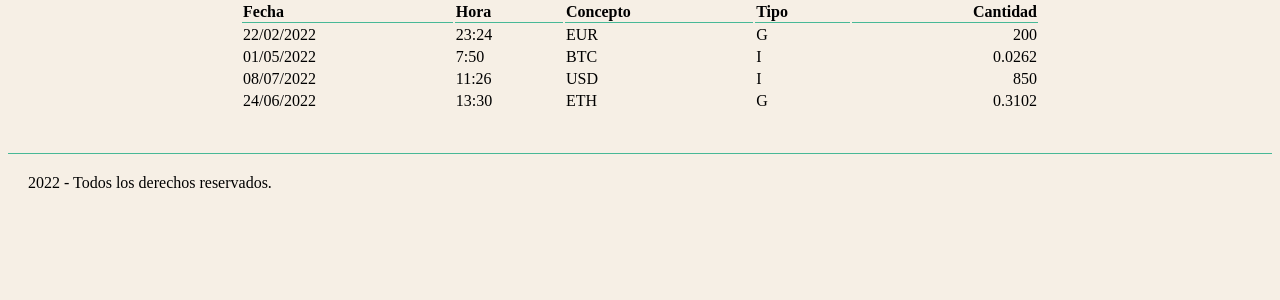
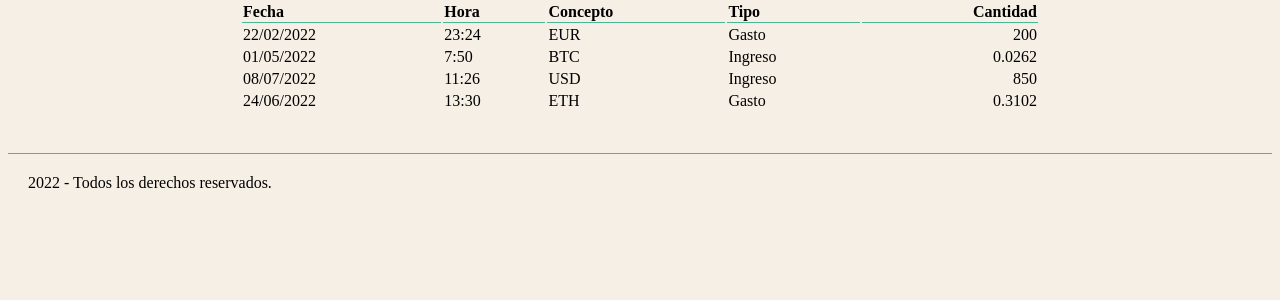
Before and after one commit to NorbertoXD/Proyecto-Cripto, a Flask app: page / in a window 1280 px wide. Shown: the part 123-423 px from the top of the page. Run offline with Flask 2, Linux system fonts and the light colour scheme.

Commit message:
mejora de la visualizacion

```diff
--- a/balance/templates/inicio.html
+++ b/balance/templates/inicio.html
@@ -32,7 +32,13 @@
           <td>{{ mov.fecha }}</td>
           <td>{{ mov.hora }}</td>
           <td>{{ mov.concepto }}</td>
-          <td>{{ mov.tipo }}</td>
+          <td>
+            {% if mov.tipo == 'I' %}
+              Ingreso
+            {% else %}
+              Gasto
+            {% endif %}
+          </td>
           <td class="numero">{{ mov.cantidad }}</td>
         </tr>
       {% endfor %}
```
